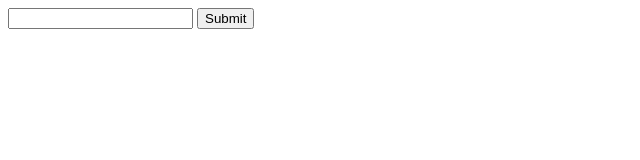
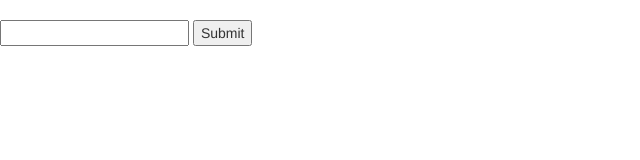
Before and after one commit to MarcManiez/test-react-app, a website: page client/index.html in a window 1280 px wide. Shown: the whole page, without its empty margins (0-640 px from the left). Drawn offline with nearby package versions, Linux system fonts and the light colour scheme.

Commit message:
Import bootstrap.

```diff
--- a/client/index.html
+++ b/client/index.html
@@ -2,10 +2,11 @@
 <head>
   <meta charset="utf8">
   <title>WE FULLSTACK NOW!</title>
-  <link rel="stylesheet" href="styles/main.css">
+  <!--<link rel="stylesheet" type="text/css" href="../node_modules/bootstrap/">-->
+  <link rel="stylesheet" type="text/css" href="styles/main.css">
 </head>
 <body>
-  <form action="http://127.0.0.1:3000" method="POST">
+  <form class="form-group" action="http://127.0.0.1:3000" method="POST">
     <input type="text">
     <input type="submit">
   </form>
--- a/client/styles/main.css
+++ b/client/styles/main.css
@@ -0,0 +1,7 @@
+@import url("../../node_modules/bootstrap/dist/css/bootstrap.min.css");
+
+form {
+    padding: 20px;
+    padding-left: 0;
+    margin-bottom: 20px;
+}
--- a/package.json
+++ b/package.json
@@ -10,6 +10,7 @@
   "author": "",
   "license": "ISC",
   "devDependencies": {
+    "bootstrap": "^3.3.7",
     "eslint": "^3.13.0"
   }
 }
```
